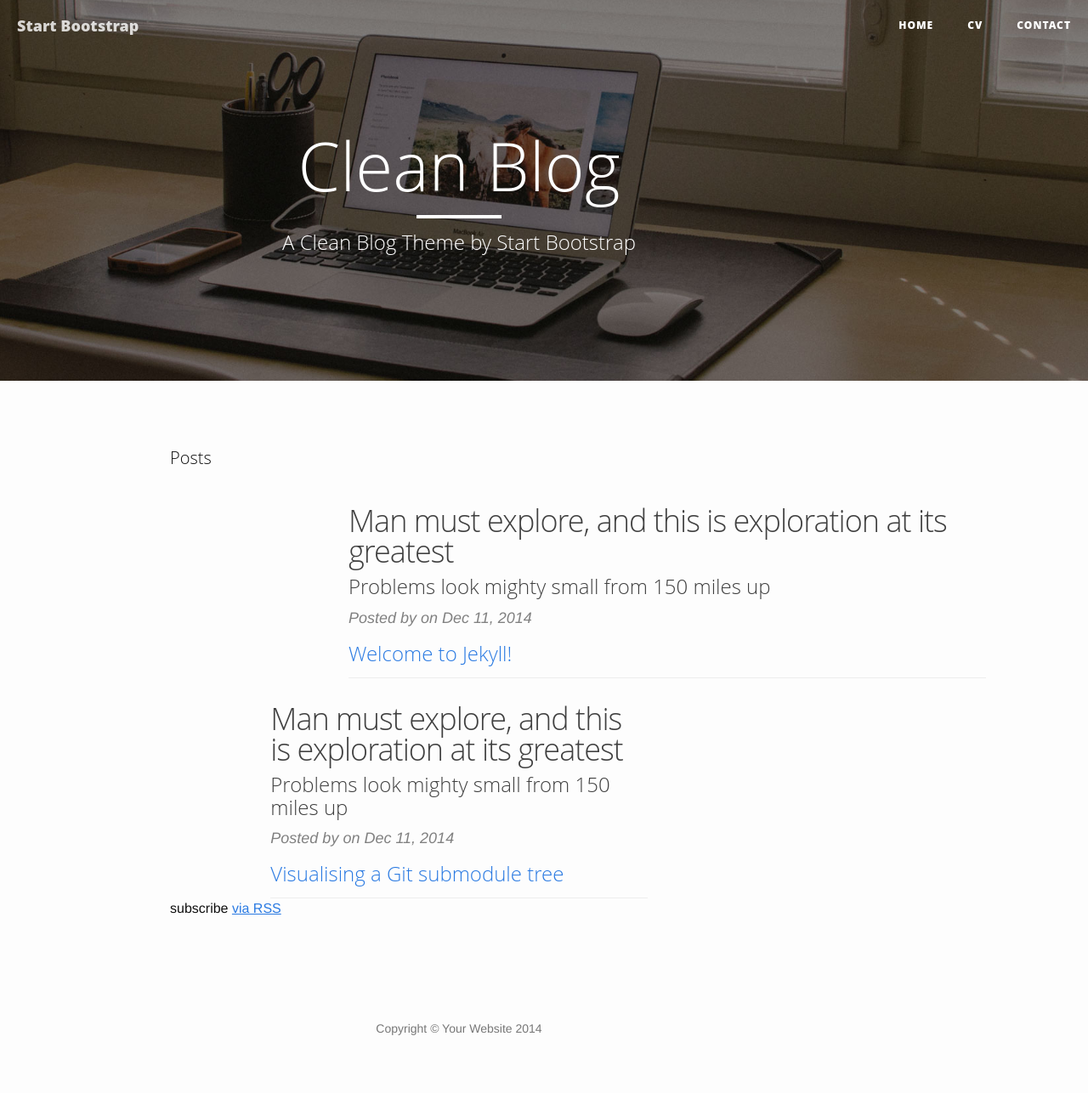
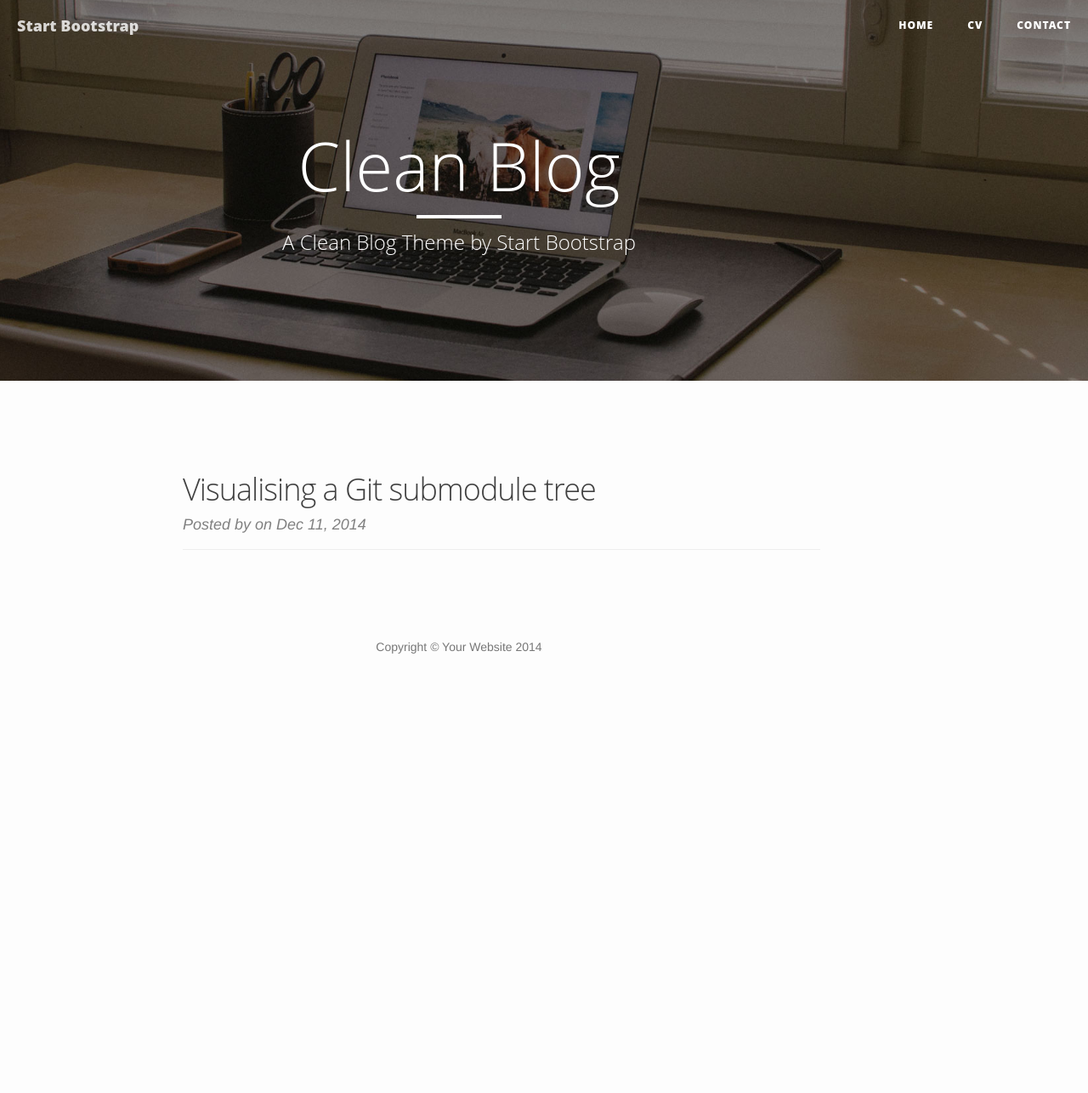
Before and after one commit to robinrob/rsmithio, a Jekyll site: the page built from index.html, in a window 1280 px wide. Shown: the whole page at 85% size. Built offline with Jekyll 4.4.1, drawn with Linux system fonts in a browser that asks for light colours; nearby versions of some CDN libraries; library files that are not in the unit come from our copies; after the commit the page ends 900 px from its top, so only the background shows below that.

Commit message:
Auto-update.

```diff
--- a/_posts/2014-12-11-welcome-to-jekyll.markdown
+++ /dev/null
@@ -1,25 +0,0 @@
----
-layout: post
-title:  "Welcome to Jekyll!"
-date:   2014-12-11 08:53:22
-categories: jekyll update
----
-You’ll find this post in your `_posts` directory. Go ahead and edit it and re-build the site to see your changes. You can rebuild the site in many different ways, but the most common way is to run `jekyll serve`, which launches a web server and auto-regenerates your site when a file is updated.
-
-To add new posts, simply add a file in the `_posts` directory that follows the convention `YYYY-MM-DD-name-of-post.ext` and includes the necessary front matter. Take a look at the source for this post to get an idea about how it works.
-
-Jekyll also offers powerful support for code snippets:
-
-{% highlight ruby %}
-def print_hi(name)
-  puts "Hi, #{name}"
-end
-print_hi('Tom')
-#=> prints 'Hi, Tom' to STDOUT.
-{% endhighlight %}
-
-Check out the [Jekyll docs][jekyll] for more info on how to get the most out of Jekyll. File all bugs/feature requests at [Jekyll’s GitHub repo][jekyll-gh]. If you have questions, you can ask them on [Jekyll’s dedicated Help repository][jekyll-help].
-
-[jekyll]:      http://jekyllrb.com
-[jekyll-gh]:   https://github.com/jekyll/jekyll
-[jekyll-help]: https://github.com/jekyll/jekyll-help
--- a/index.html
+++ b/index.html
@@ -4,34 +4,24 @@ layout: clean-blog
 
 <div class="home">
 
-  <h1 class="page-heading">Posts</h1>
-
     <div class="container">
     {% for post in site.posts %}
       <!-- Main Content -->
       <div class="row">
-          <div class="col-lg-8 col-lg-offset-2 col-md-10 col-md-offset-1">
+          <div class="col-lg-8 col-md-10">
               <div class="post-preview">
-                  <a href="post.html">
+                  <a href="{{ post.url | prepend: site.baseurl }}">
                       <h2 class="post-title">
-                          Man must explore, and this is exploration at its greatest
+                          {{ post.title }}
                       </h2>
-                      <h3 class="post-subtitle">
-                          Problems look mighty small from 150 miles up
-                      </h3>
                   </a>
                   <p class="post-meta">Posted by {{ author }} on {{ post.date | date: "%b %-d, %Y" }}</p>
-                  <h2>
-                      <a class="post-link" href="{{ post.url | prepend: site.baseurl }}">{{ post.title }}</a>
-                  </h2>
               </div>
               <hr>
           </div>
       </div>
+
+    {% endfor %}
     </div>
 
-    {% endfor %}
-
-  <p class="rss-subscribe">subscribe <a href="{{ "/feed.xml" | prepend: site.baseurl }}">via RSS</a></p>
-
 </div>
```
